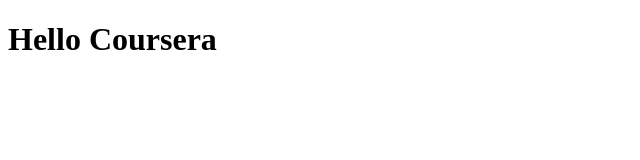
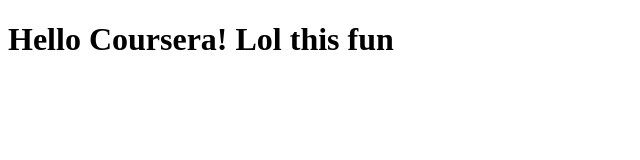
Before and after one commit to nikhil-a0/coursera-test, a plain HTML site: page site/index.html in a window 1280 px wide. Shown: the whole page, without its empty margins (0-640 px from the left). Drawn offline with Linux system fonts and the light colour scheme.

Commit message:
Small addition to page content

```diff
--- a/site/index.html
+++ b/site/index.html
@@ -5,6 +5,6 @@
 	<title> Hello Coursera</title>
 </head>
 <body>
-<h1>Hello Coursera</h1>
+<h1>Hello Coursera! Lol this fun</h1>
 </body>
 </html>
```
